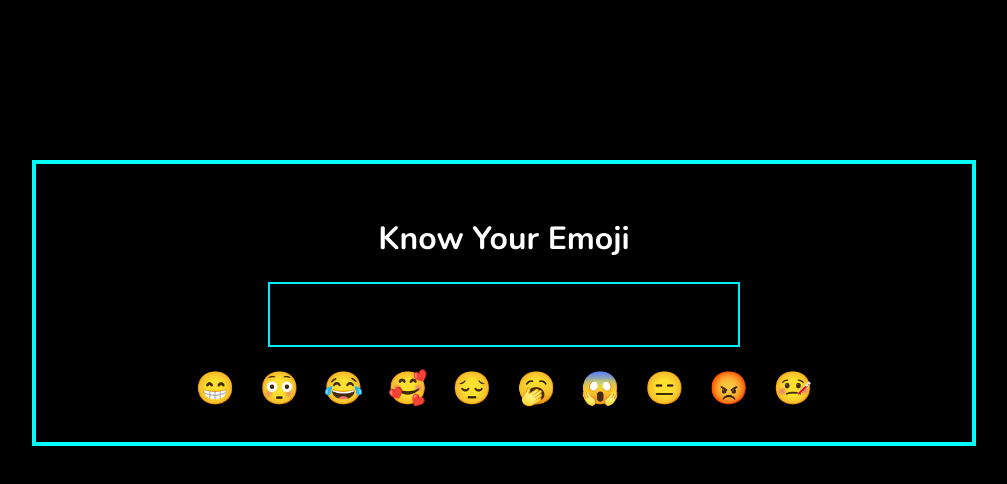
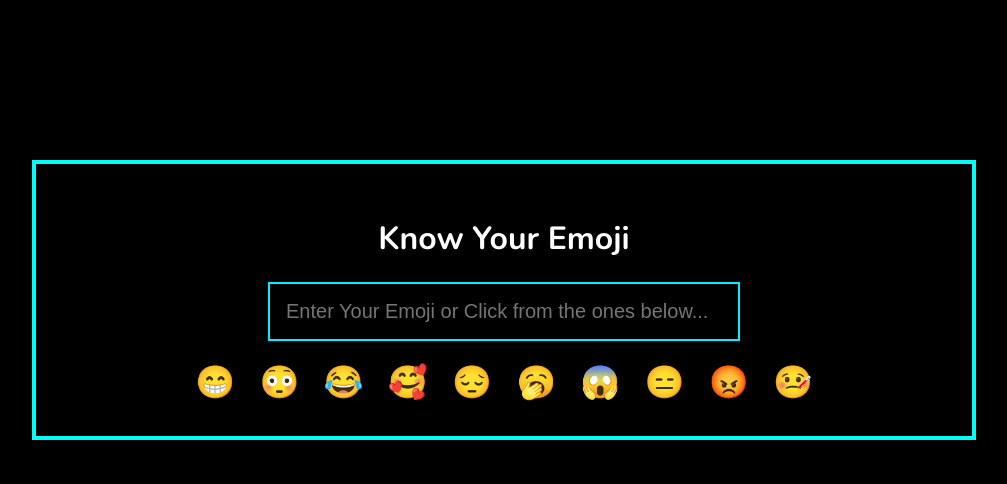
Before and after one commit to snegicodes/NeogCamp-mark08-EmoticonInterpreter, a React (Create React App) app: page / in a window 1280 px wide. Shown: the top 484 px of the page, without its empty margins (136-1143 px from the left). Built offline with nearby package versions, Linux system fonts and the light colour scheme.

Commit message:
feat: added placeholder to input

```diff
--- a/src/App.css
+++ b/src/App.css
@@ -16,7 +16,7 @@
   padding: 1rem;
   width: 50%;
   border: 2px solid rgb(0, 238, 255);
-  font-size: 25px;
+  font-size: 20px;
   color: white;
 }
  .App span {
--- a/src/App.js
+++ b/src/App.js
@@ -40,7 +40,10 @@ function App() {
   return (
     <div className="App">
       <h1>Know Your Emoji</h1>
-      <input onChange={emojiHandler} />
+      <input
+        onChange={emojiHandler}
+        placeholder="Enter Your Emoji or Click from the ones below..."
+      />
       <h2>{meaning}</h2>
       {emojisWeKnow.map((emoji) => {
         return <span onClick={() => emojiClickHandler(emoji)}>{emoji} </span>;
```
